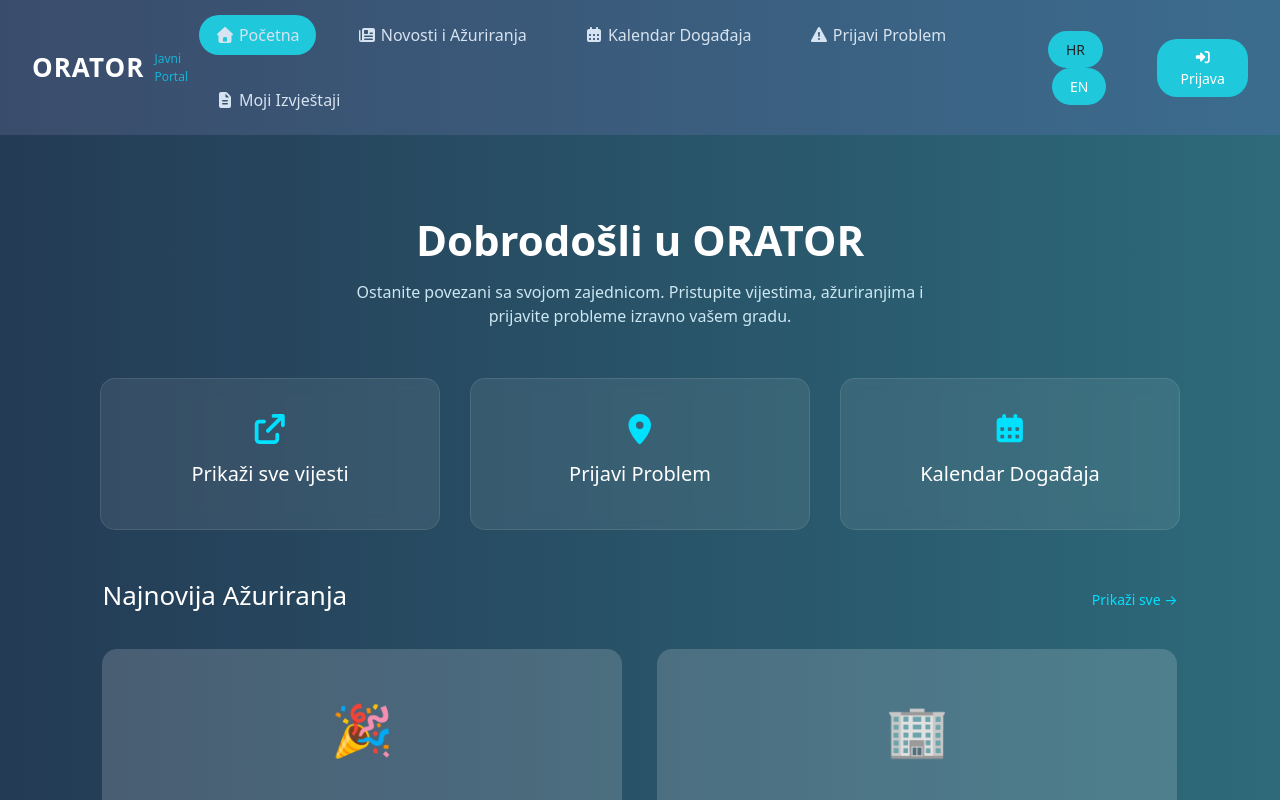
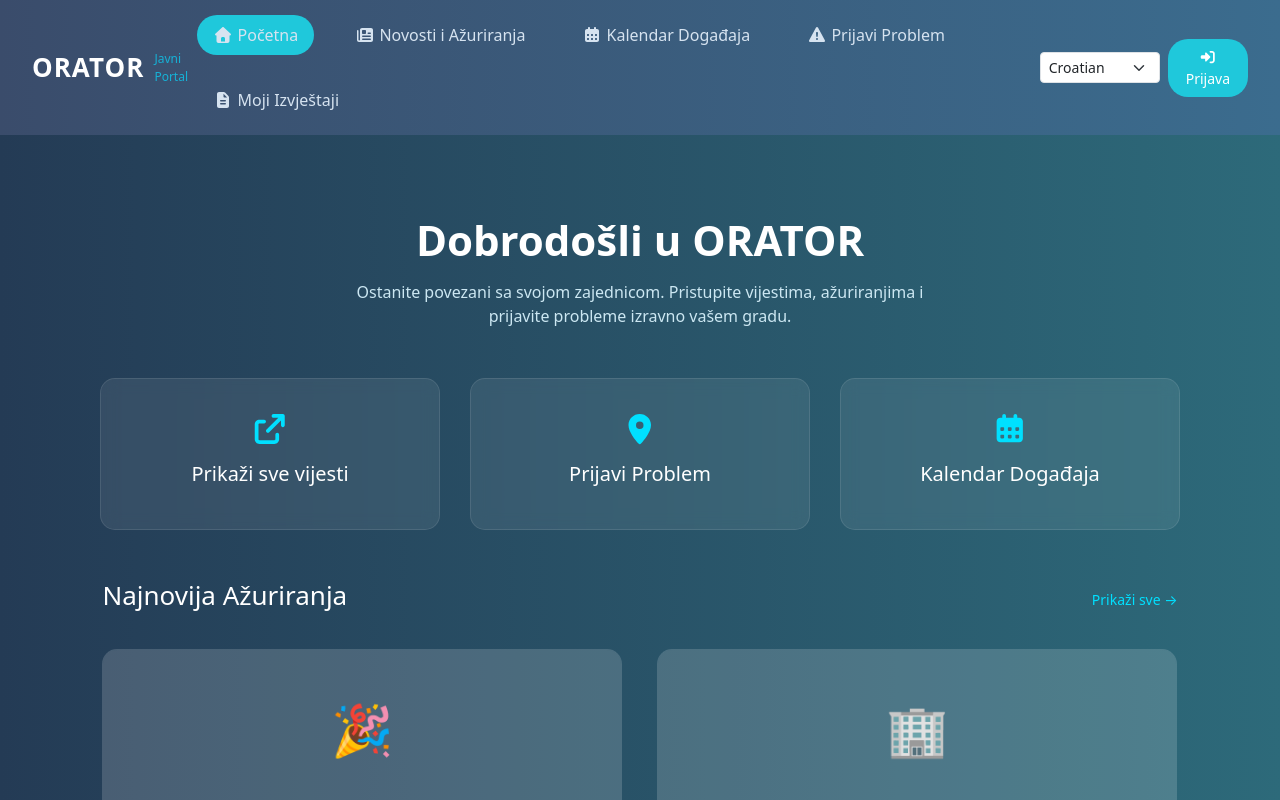
Before and after one commit to Junaid-Taqi/orator-public-portal, a React (Create React App) app: page / in a window 1280 px wide. Shown: the top 800 px of the page. Built offline with nearby package versions, Linux system fonts and the light colour scheme.

Commit message:
inital commit

```diff
--- a/src/components/Header.js
+++ b/src/components/Header.js
@@ -11,6 +11,7 @@ import {
     faFile,
     faFileAlt
 } from "@fortawesome/free-solid-svg-icons";
+import 'bootstrap/dist/js/bootstrap.bundle.min.js';
 
 import { useTranslation } from '../i18n';
 
@@ -40,34 +41,51 @@ const Header = () => {
 
                 {/* Navigation */}
                 <nav className={`nav ${menuOpen ? "show" : ""}`}>
-                    <NavLink to="/" end className={({isActive})=>"nav-link" + (isActive? " active":"")} onClick={()=>setMenuOpen(false)}>
+                    <NavLink to="/" end className={({ isActive }) => "nav-link" + (isActive ? " active" : "")} onClick={() => setMenuOpen(false)}>
                         <FontAwesomeIcon icon={faHouse} /> {t('header.home')}
                     </NavLink>
-                    <NavLink to="/news" className={({isActive})=>"nav-link" + (isActive? " active":"")} onClick={()=>setMenuOpen(false)}>
+                    <NavLink to="/news" className={({ isActive }) => "nav-link" + (isActive ? " active" : "")} onClick={() => setMenuOpen(false)}>
                         <FontAwesomeIcon icon={faNewspaper} /> {t('header.news')}
                     </NavLink>
-                    <NavLink to="/calendar" className={({isActive})=>"nav-link" + (isActive? " active":"")} onClick={()=>setMenuOpen(false)}>
+                    <NavLink to="/calendar" className={({ isActive }) => "nav-link" + (isActive ? " active" : "")} onClick={() => setMenuOpen(false)}>
                         <FontAwesomeIcon icon={faCalendarAlt} /> {t('header.calendar')}
                     </NavLink>
-                    <NavLink to="/report" className={({isActive})=>"nav-link" + (isActive? " active":"")} onClick={()=>setMenuOpen(false)}>
+                    <NavLink to="/report" className={({ isActive }) => "nav-link" + (isActive ? " active" : "")} onClick={() => setMenuOpen(false)}>
                         <FontAwesomeIcon icon={faTriangleExclamation} /> {t('header.report')}
                     </NavLink>
-                    <NavLink to="/my-report" className={({isActive})=>"nav-link" + (isActive? " active":"")} onClick={()=>setMenuOpen(false)}>
+                    <NavLink to="/my-report" className={({ isActive }) => "nav-link" + (isActive ? " active" : "")} onClick={() => setMenuOpen(false)}>
                         <FontAwesomeIcon icon={faFileAlt} /> {t('header.myReport')}
                     </NavLink>
                 </nav>
 
                 {/* Login Button */}
                 <div className="login-btn d-flex align-items-center gap-2">
-                    <div className="language-switch">
-                        <button className={`btn btn-sm ${lang === 'hr' ? 'btn-info text-dark' : 'btn-light'}`} onClick={() => setLang('hr')}>HR</button>
-                        <button className={`btn btn-sm ms-1 ${lang === 'en' ? 'btn-info text-dark' : 'btn-light'}`} onClick={() => setLang('en')}>EN</button>
+
+                    {/* Language Dropdown */}
+                    <div className="dropdown">
+
+                        <div className="login-btn d-flex align-items-center gap-2">
+
+                            {/* Language Dropdown */}
+                            <select
+                                className="form-select form-select-sm"
+                                value={lang}
+                                onChange={(e) => setLang(e.target.value)}
+                                style={{ width: "120px" }}
+                            >
+                                <option value="en">English</option>
+                                <option value="hr">Croatian</option>
+                            </select>
+                        </div>
                     </div>
+
+                    {/* Login Button */}
                     <Link to="/login">
-                      <button>
-                          <FontAwesomeIcon icon={faRightToBracket} /> {t('header.login')}
-                      </button>
+                        <button>
+                            <FontAwesomeIcon icon={faRightToBracket} /> {t('header.login')}
+                        </button>
                     </Link>
+
                 </div>
 
             </div>
```
